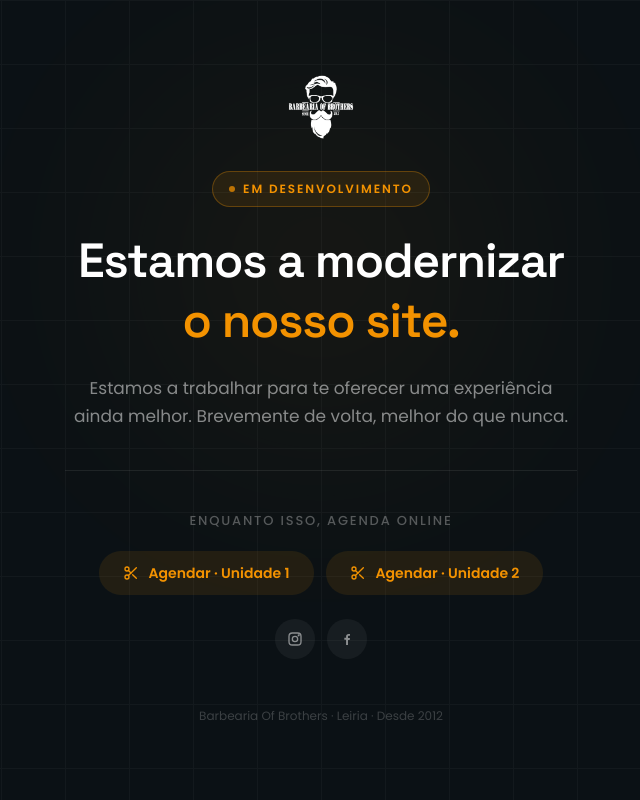
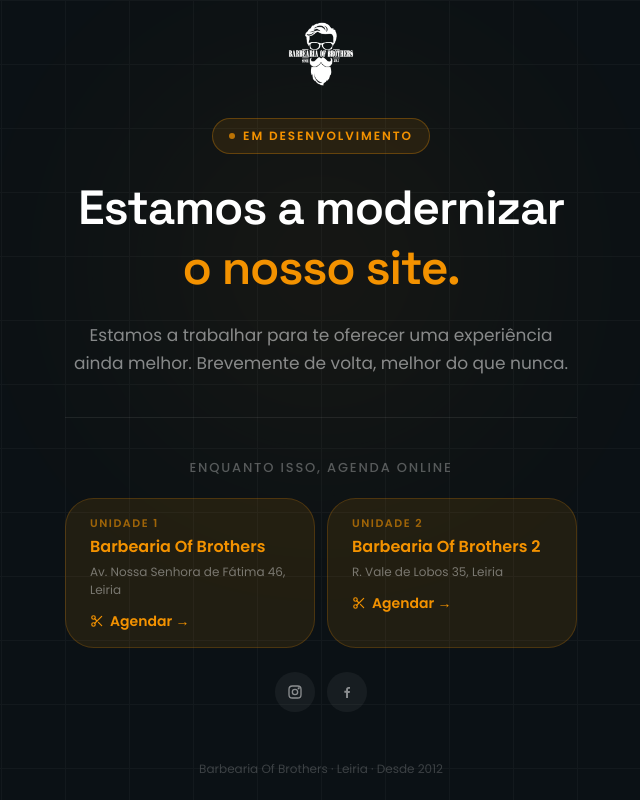
Before and after one commit to dantasdev97/barbeariaofbrothers, a Next.js app: page / in a window 1280 px wide. Shown: the whole page, without its empty margins (319-959 px from the left). Built offline with nearby package versions, Linux system fonts and the light colour scheme; no server answers.

Commit message:
update landing page with unit names, addresses and booking links
Co-Authored-By: Claude Sonnet 4.6 <noreply@anthropic.com>

```diff
--- a/src/app/page.tsx
+++ b/src/app/page.tsx
@@ -75,34 +75,43 @@ export default function HomePage() {
           Enquanto isso, agenda online
         </p>
 
-        <div className="flex flex-col items-center gap-3 sm:flex-row">
+        <div className="flex w-full flex-col gap-3 sm:flex-row">
           <a
             href={BUK_1}
             target="_blank"
             rel="noopener noreferrer"
-            className="flex items-center gap-2.5 rounded-full bg-[#F39200]/10 px-6 py-3 text-sm font-semibold text-[#F39200] transition hover:bg-[#F39200]/20"
+            className="flex flex-1 flex-col gap-1 rounded-2xl border border-[#F39200]/20 bg-[#F39200]/10 px-6 py-4 text-left transition hover:bg-[#F39200]/20"
           >
-            {/* Scissors icon */}
-            <svg className="h-4 w-4" viewBox="0 0 24 24" fill="none" stroke="currentColor" strokeWidth="2" strokeLinecap="round" strokeLinejoin="round">
+            <span className="text-[11px] font-semibold uppercase tracking-[0.14em] text-[#F39200]/60">Unidade 1</span>
+            <span className="font-semibold text-[#F39200]">Barbearia Of Brothers</span>
+            <span className="text-[12px] text-white/40">Av. Nossa Senhora de Fátima 46, Leiria</span>
+            <span className="mt-2 inline-flex items-center gap-1.5 text-sm font-semibold text-[#F39200]">
+              <svg className="h-3.5 w-3.5" viewBox="0 0 24 24" fill="none" stroke="currentColor" strokeWidth="2" strokeLinecap="round" strokeLinejoin="round">
                 <circle cx="6" cy="6" r="3"/><circle cx="6" cy="18" r="3"/>
                 <line x1="20" y1="4" x2="8.12" y2="15.88"/><line x1="14.47" y1="14.48" x2="20" y2="20"/>
                 <line x1="8.12" y1="8.12" x2="12" y2="12"/>
               </svg>
-            Agendar · Unidade 1
+              Agendar →
+            </span>
           </a>
 
           <a
             href={BUK_2}
             target="_blank"
             rel="noopener noreferrer"
-            className="flex items-center gap-2.5 rounded-full bg-[#F39200]/10 px-6 py-3 text-sm font-semibold text-[#F39200] transition hover:bg-[#F39200]/20"
+            className="flex flex-1 flex-col gap-1 rounded-2xl border border-[#F39200]/20 bg-[#F39200]/10 px-6 py-4 text-left transition hover:bg-[#F39200]/20"
           >
-            <svg className="h-4 w-4" viewBox="0 0 24 24" fill="none" stroke="currentColor" strokeWidth="2" strokeLinecap="round" strokeLinejoin="round">
+            <span className="text-[11px] font-semibold uppercase tracking-[0.14em] text-[#F39200]/60">Unidade 2</span>
+            <span className="font-semibold text-[#F39200]">Barbearia Of Brothers 2</span>
+            <span className="text-[12px] text-white/40">R. Vale de Lobos 35, Leiria</span>
+            <span className="mt-2 inline-flex items-center gap-1.5 text-sm font-semibold text-[#F39200]">
+              <svg className="h-3.5 w-3.5" viewBox="0 0 24 24" fill="none" stroke="currentColor" strokeWidth="2" strokeLinecap="round" strokeLinejoin="round">
                 <circle cx="6" cy="6" r="3"/><circle cx="6" cy="18" r="3"/>
                 <line x1="20" y1="4" x2="8.12" y2="15.88"/><line x1="14.47" y1="14.48" x2="20" y2="20"/>
                 <line x1="8.12" y1="8.12" x2="12" y2="12"/>
               </svg>
-            Agendar · Unidade 2
+              Agendar →
+            </span>
           </a>
         </div>
 
```
Lines whose indentation alone changed are shown as unchanged.
